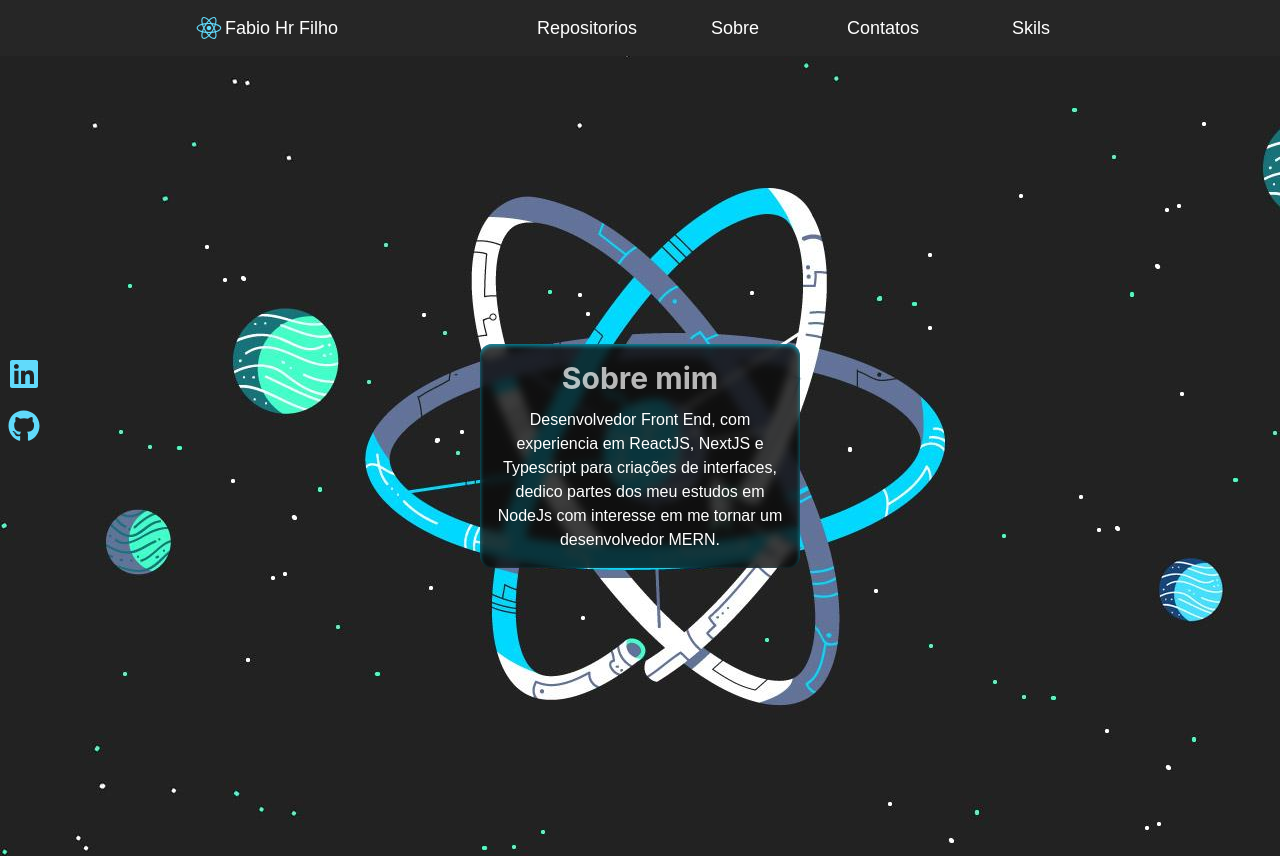
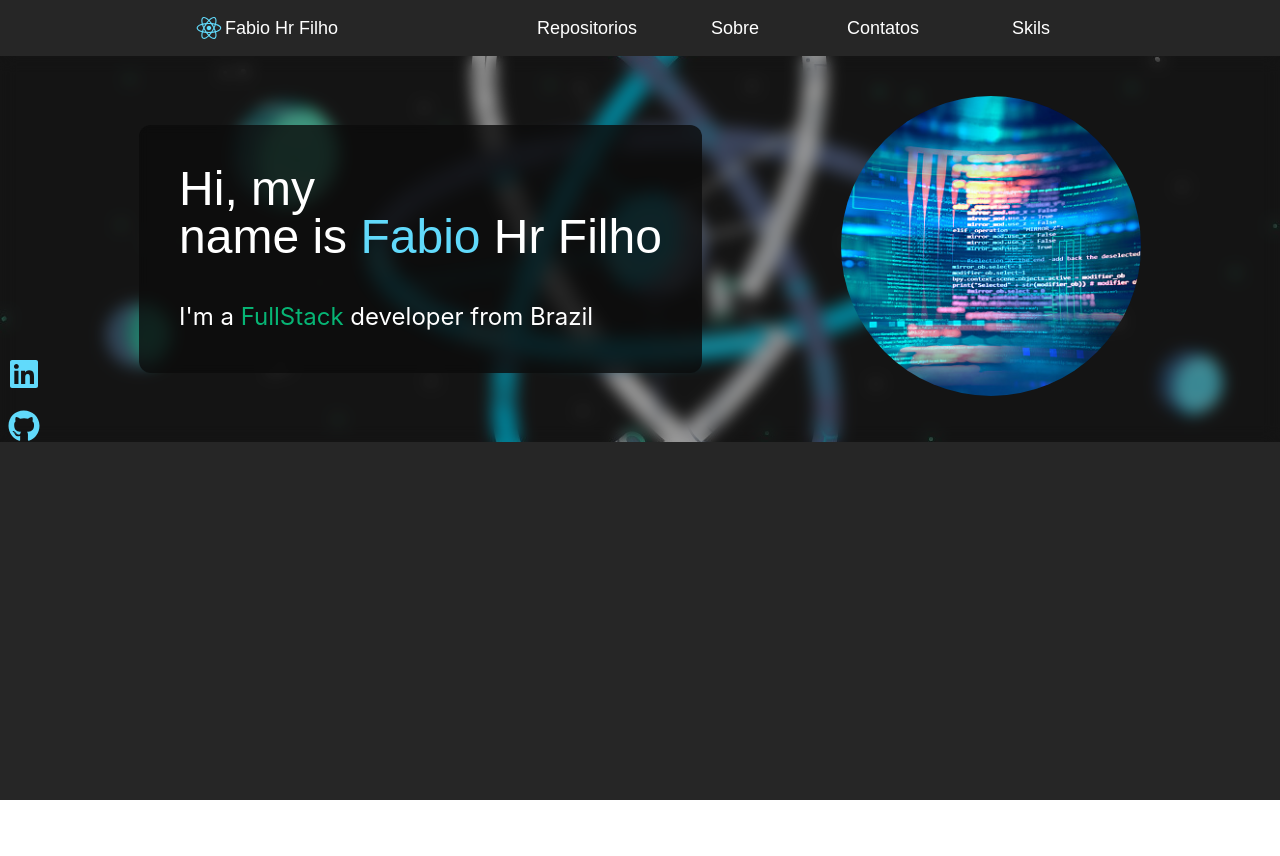
Before and after one commit to FabioRocha231/Portfolio, a Next.js app: page / in a window 1280 px wide. After the commit the page ends 800 px from the top, so only its background shows below. Built offline with nearby package versions, Linux system fonts and the light colour scheme.

Commit message:
feat: header refator

```diff
--- /dev/null
+++ b/components/AboutMe/index.tsx
@@ -0,0 +1,11 @@
+import { HeaderInfos } from "./infos";
+
+export const AboutMe = () => {
+  return (
+    <aside className="backdrop-blur-sm bg-[#0C0C0C]/80 rounded-xl p-10">
+      <HeaderInfos />
+    </aside>
+  );
+};
+
+// w-[320px] backdrop-blur-sm bg-[#0C0C0C]/80 rounded-xl p-4 shadow-inner shadow-cyan-500/75 flex flex-col items-center justify-center transition-all duration-200 hover:scale-105
--- /dev/null
+++ b/components/AboutMe/infos.tsx
@@ -0,0 +1,15 @@
+export const HeaderInfos = () => {
+  return (
+    <>
+      <h1 className="text-left text-5xl text-white font-normal font-montserrat mb-10">
+        Hi, my
+        <br />
+        name is <span className="text-[#61dafb]">Fabio</span> Hr Filho
+      </h1>
+      <p className="text-white text-2xl">
+        I'm a <span className="text-[#05F29B] animate-pulse">FullStack</span>{" "}
+        developer from Brazil
+      </p>
+    </>
+  );
+};
--- a/components/Header/AboutMe.tsx
+++ /dev/null
@@ -1,19 +0,0 @@
-type AboutProps = {
-  title?: string;
-  description: string;
-};
-
-export const AboutMe = ({ title, description }: AboutProps) => {
-  return (
-    <aside className="w-[320px] backdrop-blur-sm bg-[#0C0C0C]/80 rounded-xl p-4 shadow-inner shadow-cyan-500/75 flex flex-col items-center justify-center transition-all duration-200 hover:scale-105">
-      {title && (
-        <h1 className="text-white text-3xl font-bold mb-3 opacity-70">
-          {title}
-        </h1>
-      )}
-      <p className="text-center text-white font-normal font-montserrat">
-        {description}
-      </p>
-    </aside>
-  );
-};
--- a/components/Header/index.tsx
+++ b/components/Header/index.tsx
@@ -1,14 +1,23 @@
 import Image from "next/image";
-import { AboutMe } from "./AboutMe";
+import { AboutMe } from "../AboutMe";
 
 export const Header = () => {
   return (
-    <header className="flex relative flex-col justify-center items-center h-full bg-header-image bg-center backdrop-brightness-50 bg-no-repeat w-full">
-      <article className="flex flex-row items-center justify-center">
-        <AboutMe
-          title="Sobre mim"
-          description="Desenvolvedor Front End, com experiencia em ReactJS, NextJS e Typescript para criações de interfaces, dedico partes dos meu estudos em NodeJs com interesse em me tornar um desenvolvedor MERN."
-        />
+    <header className="flex relative flex-col justify-center items-center bg-header-image bg-center backdrop-brightness-50 py-10 bg-no-repeat w-full">
+      <article className="backdrop-blur w-full h-full  bg-black/40 absolute" />
+      <article className="flex flex-row h-full w-full items-center justify-evenly">
+        <AboutMe />
+
+        <aside className="">
+          <Image
+            src="/images/headerBetter.jpeg"
+            width={300}
+            height={300}
+            className="rounded-full"
+            objectFit="cover"
+            alt="Heade image"
+          />
+        </aside>
       </article>
     </header>
   );
--- a/pages/index.tsx
+++ b/pages/index.tsx
@@ -12,7 +12,7 @@ const Home: NextPage = () => {
       </Head>
 
       <NavBar />
-      <main className="flex flex-col items-center justify-center h-full w-full">
+      <main className="flex flex-col items-center justify-center w-full">
         <Header />
         <SocialLinks />
       </main>
```
Also changed, not shown: public/images/headerBetter.jpeg (added), public/images/headerImage.jpeg (added).
